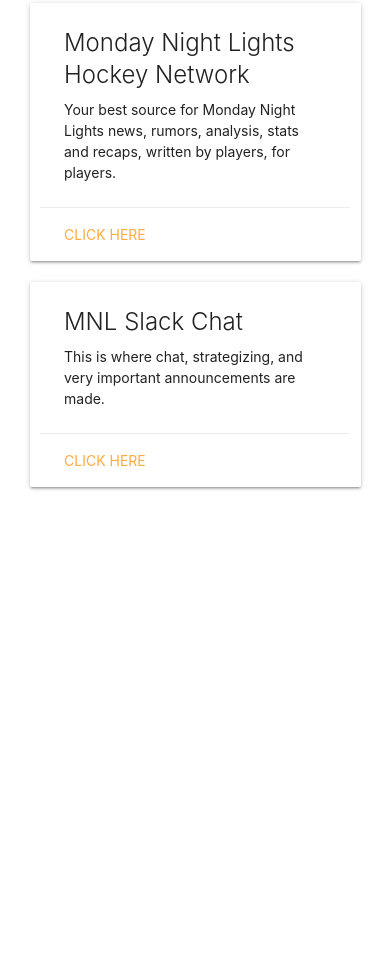
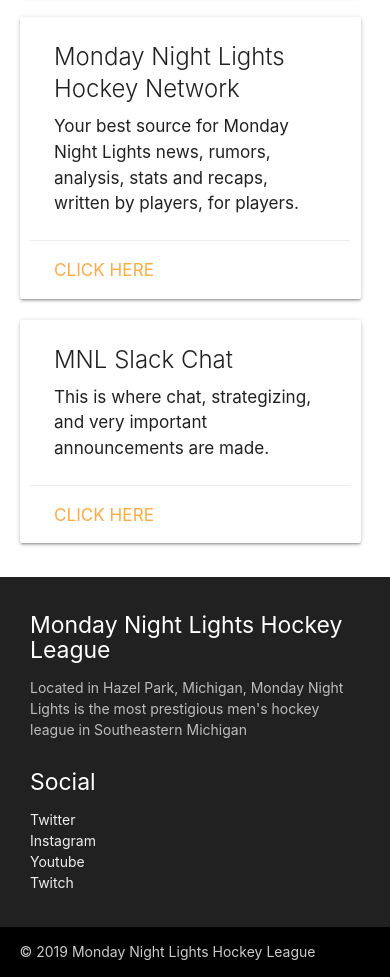
Before and after one commit to monday-night-lights/mnlhl.com, a plain HTML site: page index.html in a window 390 px wide. Shown: the part 880-1857 px from the top of the page. Before the commit the page ends 1401 px from the top, so only its background shows below. Drawn offline with nearby package versions, Linux system fonts and the light colour scheme.

Commit message:
Added a Footer, fixed 4k level jumbotron and mobile leve text. (#6)

```diff
--- a/css/main.css
+++ b/css/main.css
@@ -37,6 +37,13 @@
     background-size: cover;
 }
 
+@media (min-width: 2000px) {
+    .jumbo {
+        background-position-y: center !important;
+        min-height: 1000px;
+    }
+}
+
 .jumbo.all-star {
     background-image: url('../img/allstar-small.jpg');
     background-position-y: -400px;
@@ -66,7 +73,7 @@
     background-position-y: -100px;
 }
 
-@media screen and (max-width: 992px) {
+@media (max-width: 1024px) {
     .jumbo {
         background-position-y: center !important;
     }
@@ -87,3 +94,9 @@
     flex-direction: column;
     justify-content: space-between;
 }
+
+@media (min-width: 1024px) {
+    .flow-text {
+        font-size: initial !important;
+    }
+}
--- a/index.html
+++ b/index.html
@@ -125,39 +125,59 @@
         <div class="jumbo"></div>
         <div class="container" style="margin-top: 15px">
             <div class="card-row row">
-                <div class="card col l3">
+                <div class="card col l3 s11">
                     <div class="card-content">
                         <span class="card-title">Stats and Schedule</span>
-                        <p>Statistics, schedule, and scores can be found here</p>
+                        <p class="flow-text">Statistics, schedule, and scores can be found here</p>
                     </div>
                     <div class="card-action">
-                        <a href="http://stats.mnlhl.com">Click Here</a>
+                        <a href="http://stats.mnlhl.com" class="flow-text">Click Here</a>
                     </div>
                 </div>
-                <div class="card col l3">
+                <div class="card col l3 s11">
                     <div class="card-content">
                         <span class="card-title">Monday Night Lights Hockey Network</span>
-                        <p>Your best source for Monday Night Lights news, rumors, analysis, stats and
-                            recaps,
-                            written by
-                            players, for players.</p>
+                        <p class="flow-text">Your best source for Monday Night Lights news, rumors, analysis, stats and recaps, written by players, for players.</p>
                     </div>
                     <div class="card-action">
-                        <a href="http://news.mnlhl.com">Click Here</a>
+                        <a href="http://news.mnlhl.com" class="flow-text">Click Here</a>
                     </div>
                 </div>
-                <div class="card col l3">
+                <div class="card col l3 s11">
                     <div class="card-content">
                         <span class="card-title">MNL Slack Chat</span>
-                        <p>This is where chat, strategizing, and very important announcements are
-                            made.</p>
+                        <p class="flow-text">This is where chat, strategizing, and very important announcements are made.</p>
                     </div>
                     <div class="card-action">
-                        <a href="https://mnlhl.slack.com">Click Here</a>
+                        <a href="https://mnlhl.slack.com" class="flow-text">Click Here</a>
                     </div>
                 </div>
             </div>
         </div>
+        <footer class="page-footer grey darken-4">
+                <div class="container">
+                  <div class="row">
+                    <div class="col l6 s12">
+                      <h5 class="white-text">Monday Night Lights Hockey League</h5>
+                      <p class="grey-text text-lighten-1">Located in Hazel Park, Michigan, Monday Night Lights is the most prestigious men's hockey league in Southeastern Michigan</p>
+                    </div>
+                    <div class="col l4 offset-l2 s12">
+                      <h5 class="white-text">Social</h5>
+                      <ul>
+                        <li><a class="grey-text text-lighten-3" href="https://twitter.com/mnl_hockey">Twitter</a></li>
+                        <li><a class="grey-text text-lighten-3" href="https://www.instagram.com/mnl_hockey/">Instagram</a></li>
+                        <li><a class="grey-text text-lighten-3" href="https://www.youtube.com/channel/UCkSRdje5r7dCKeuZaeitlXw">Youtube</a></li>
+                        <li><a class="grey-text text-lighten-3" href="https://www.twitch.tv/mnlhl">Twitch</a></li>
+                      </ul>
+                    </div>
+                  </div>
+                </div>
+                <div class="footer-copyright black">
+                  <div class="container">
+                  © 2019 Monday Night Lights Hockey League
+                  </div>
+                </div>
+              </footer>
     </main>
     <script type="text/javascript">
         $(document).ready(function () {
```
